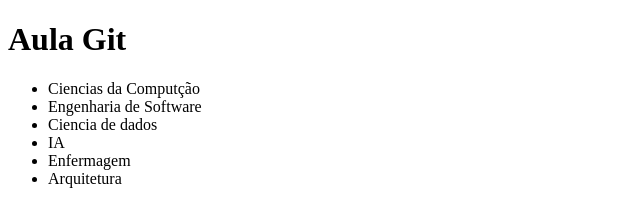
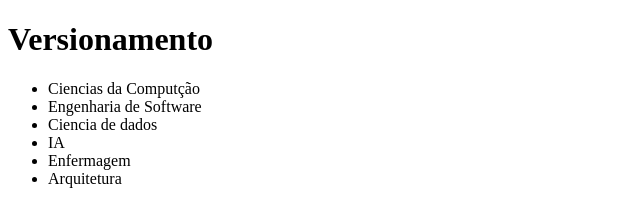
Before and after one commit to felipegalvarro/felipe, a plain HTML site: page index.html in a window 1280 px wide. Shown: the whole page, without its empty margins (0-640 px from the left). Drawn offline with Linux system fonts and the light colour scheme.

Commit message:
alterando o titulo do index.html

```diff
--- a/index.html
+++ b/index.html
@@ -6,7 +6,7 @@
     <title>Document</title>
 </head>
 <body>
-    <h1>Aula Git</h1>
+    <h1>Versionamento</h1>
 
     <ul>
         <li>Ciencias da Computção</li>
```
